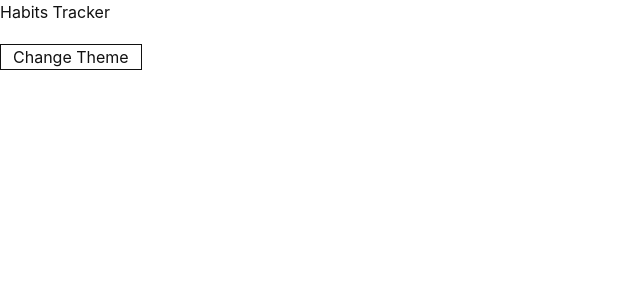
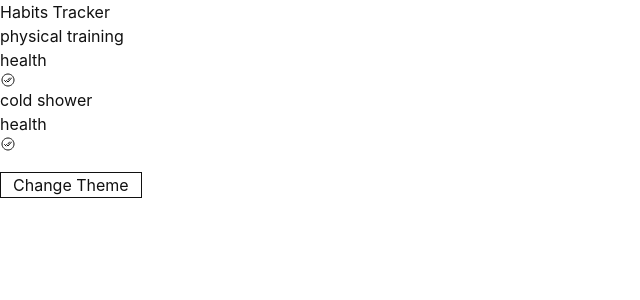
Before and after one commit to Vladimir-Bukhanov/Habits-Tracker, a React (Vite) app: page / in a window 1280 px wide. Shown: the top 300 px of the page, without its empty margins (0-640 px from the left). Built offline with nearby package versions, Linux system fonts and the light colour scheme.

Commit message:
feat: add habits list in parent component

```diff
--- a/src/App.tsx
+++ b/src/App.tsx
@@ -1,10 +1,31 @@
-import { useContext, useEffect } from 'react'
+import { useContext, useEffect, useState } from 'react'
+import HabitsList from './components/HabitsList'
 import { ThemeContext } from './context/ThemeContext'
+import type { HabitType } from './types/habitType'
 
+const initialHabits = [
+  {
+  	id: '1',
+    title: 'physical training',
+    category: 'health',
+    completedDates: [],
+    createdAt: Date.now().toLocaleString()
+  },
+  {
+  	id: '2',
+    title: 'cold shower',
+    category: 'health',
+    completedDates: [],
+    createdAt: Date.now().toLocaleString()
+  }
+]
 
 export default function App() {
 
+  const [habits, setHabits] = useState<HabitType[]>(initialHabits)
+
   const { theme, toggleTheme } = useContext(ThemeContext)
+
 
   useEffect(() => {
     document.body.setAttribute("data-theme", theme)
@@ -15,6 +36,9 @@ export default function App() {
       <h1>
         Habits Tracker
       </h1>
+      <HabitsList
+        habitsList={habits}
+      />
       <button
         className={`border mt-5 px-3 cursor-pointer ${theme === "light" ? "hover:bg-blue-200" : "hover:bg-blue-700"}`}
         onClick={toggleTheme}
--- a/src/components/HabitsList.tsx
+++ b/src/components/HabitsList.tsx
@@ -0,0 +1,19 @@
+import type { HabitType } from '../types/habitType'
+import HabitItem from './HabitItem'
+
+interface IHabitsList {
+	habitsList: HabitType[]
+}
+
+export default function HabitsList({habitsList}: IHabitsList) {
+	return (
+		<div>
+			{habitsList.map(habit => (
+				<HabitItem
+					key={habit.id}
+					habit={habit}
+				/>
+			))}
+		</div>
+	)
+}
```
